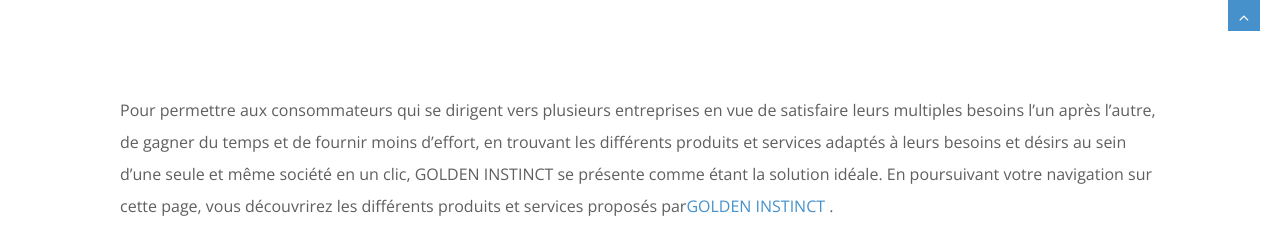
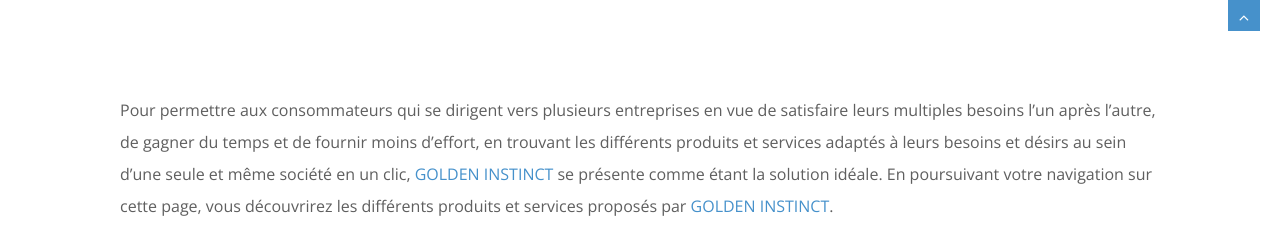
Before and after one commit to Ange44/Ange, a plain HTML site: page index.html in a window 1280 px wide. Shown: the part 769-1020 px from the top of the page. Drawn offline with nearby package versions, Linux system fonts and the light colour scheme.

Commit message:
Update index.html

```diff
--- a/index.html
+++ b/index.html
@@ -270,8 +270,8 @@
          <!--    <header>
                 <h2>nOUS REALISONS TOUT VOS ENVIES</h2>
             </header> -->
-			<p>Pour permettre aux consommateurs qui se dirigent  vers plusieurs entreprises en vue de satisfaire leurs multiples besoins l’un après l’autre, de gagner du temps et de fournir moins d’effort, en trouvant les différents produits et services adaptés à leurs besoins et désirs au sein d’une seule et même société en un clic, GOLDEN INSTINCT se présente comme étant la solution idéale.
-En poursuivant votre navigation sur cette page, vous découvrirez les différents produits et services proposés par<span style="color:#4691cb">GOLDEN INSTINCT</span> .
+			<p>Pour permettre aux consommateurs qui se dirigent  vers plusieurs entreprises en vue de satisfaire leurs multiples besoins l’un après l’autre, de gagner du temps et de fournir moins d’effort, en trouvant les différents produits et services adaptés à leurs besoins et désirs au sein d’une seule et même société en un clic, <span style="color:#4691cb">GOLDEN INSTINCT</span> se présente comme étant la solution idéale.
+En poursuivant votre navigation sur cette page, vous découvrirez les différents produits et services proposés par <span style="color:#4691cb">GOLDEN INSTINCT</span>.
 				</p>
             <ul class="actions">
                 <li><a  href="#" class="button alt">En savoir plus</a></li>
```
